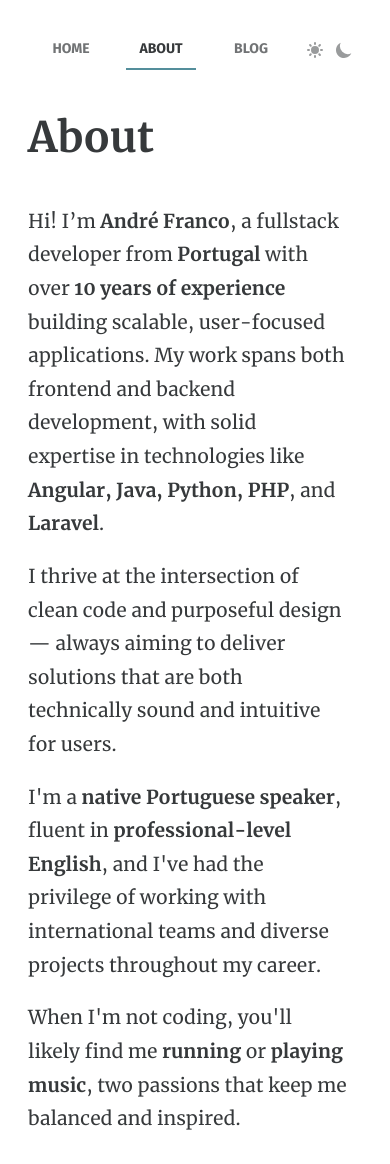
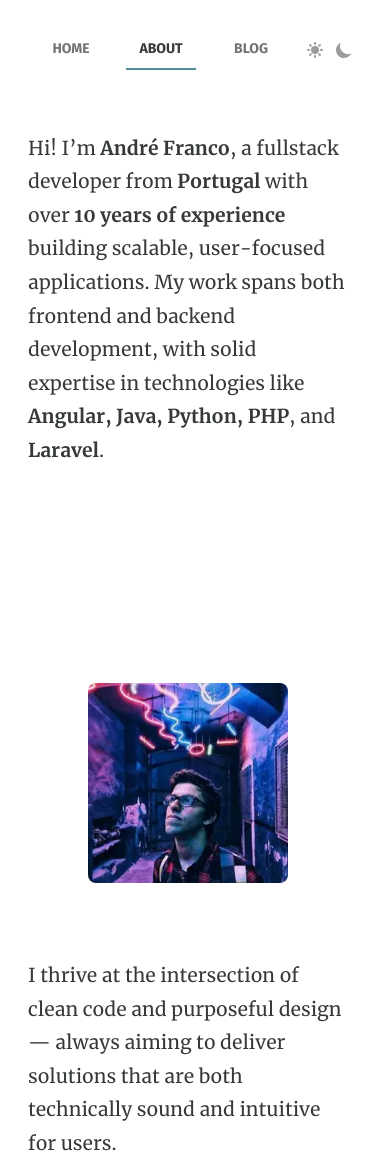
Before and after one commit to afrancodev/afrancodev.github.io, an Astro site: page /about in a window 390 px wide. Shown: the top 1164 px of the page. Built offline with nearby package versions, Linux system fonts and the light colour scheme; Astro itself is replaced by a stand-in of ours.

Commit message:
Clean up the home page and the about page

```diff
--- a/src/components/Header.astro
+++ b/src/components/Header.astro
@@ -22,6 +22,6 @@ const { current = '' } = Astro.props;
 </style>
 
 <header>
-  <Logo />
+  <!--<Logo /> -->
   <Nav current={current} />
 </header>
--- a/src/pages/about.astro
+++ b/src/pages/about.astro
@@ -8,22 +8,20 @@ const permalink = `${Astro.site.href}about`;
 
 <BaseLayout title={title} description={description} permalink={permalink} current="about">
   <div class="container">
-    <h1>About</h1>
-    <!-- <figure class="about-image">
-      <img src="/assets/about-illustration.webp" alt="Illustration of a notebook" width="330">
-      <figcaption>
-        Illustration by
-        <a href="https://icons8.com/illustrations/author/5c07e68d82bcbc0092519bb6" target="_blank" rel="noopener">Icons 8</a>
-        from
-        <a href="https://icons8.com/illustrations" target="_blank" rel="noopener">Ouch!</a>
-      </figcaption>
-    </figure>-->
+    <div class="intro-flex">
+      <div class="text">
         <p>
           Hi! I’m <strong>André Franco</strong>, a fullstack developer from <strong>Portugal</strong> with over
           <strong>10 years of experience</strong> building scalable, user-focused applications.
           My work spans both frontend and backend development, with solid expertise in technologies like
           <strong>Angular, Java, Python, PHP</strong>, and <strong>Laravel</strong>.
         </p>
+      </div>
+      <figure class="about-image">
+        <img src="/assets/profile-pic.webp" alt="Profile pic" width="200">
+      </figure>
+    </div>
+
     <p>
       I thrive at the intersection of clean code and purposeful design — always aiming to deliver solutions
       that are both technically sound and intuitive for users.
@@ -36,28 +34,41 @@ const permalink = `${Astro.site.href}about`;
       When I'm not coding, you'll likely find me <strong>running</strong> or <strong>playing music</strong>,
       two passions that keep me balanced and inspired.
     </p>
-	<!--<p>
-		Thanks for stopping by! Feel free to explore my work or <a href="#contact">get in touch</a> if you’d like to collaborate.
-	</p>-->
   </div>
 </BaseLayout>
 
 <style>
+  .intro-flex {
+    display: flex;
+    align-items: flex-start;
+    gap: 2em;
+    margin-bottom: 2em;
+  }
+
+  .text {
+    flex: 1;
+  }
+
   .about-image {
-    float: right;
-    margin: -3em -7em 2em 2em;
-    max-width: 300px;
+    flex-shrink: 0;
+    max-width: 200px;
   }
 
   .about-image img {
     border-radius: 8px;
-    margin-bottom: 1.5em;
+    max-width: 100%;
+    height: auto;
+    margin-top: 2em;
   }
 
-  @media (max-width: 1020px) {
+  @media (max-width: 768px) {
+    .intro-flex {
+      flex-direction: column;
+      align-items: center;
+    }
+
     .about-image {
-      float: none;
-      margin: 0 auto 2em;
+      margin-top: 10em;
     }
   }
 </style>
```
Also changed, not shown: src/pages/index.astro (+0 -30 lines), public/assets/about-illustration.webp (deleted). Lines whose indentation alone changed are shown as unchanged.
